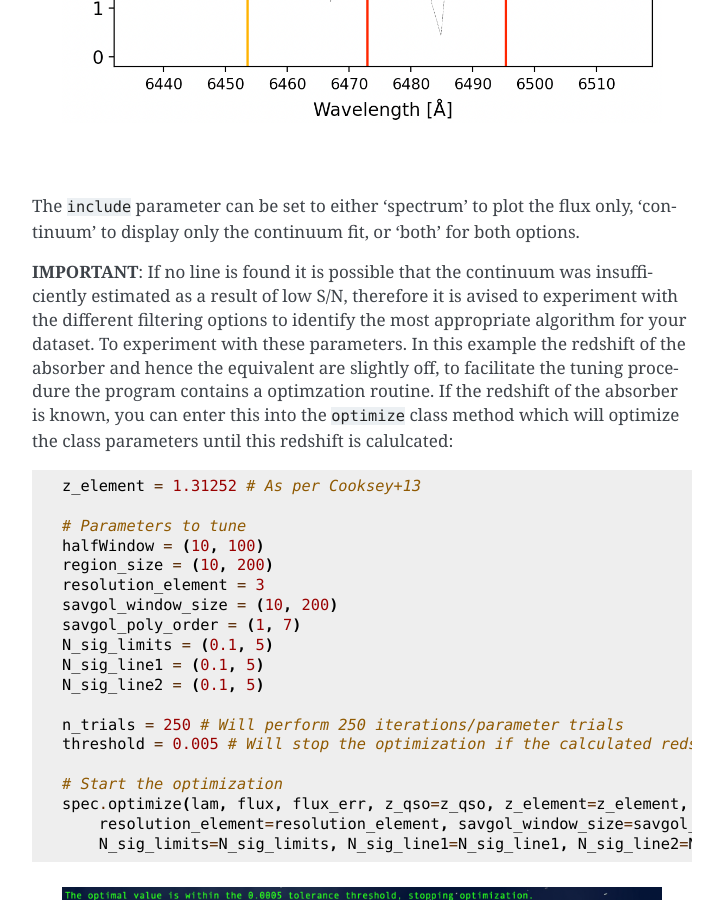
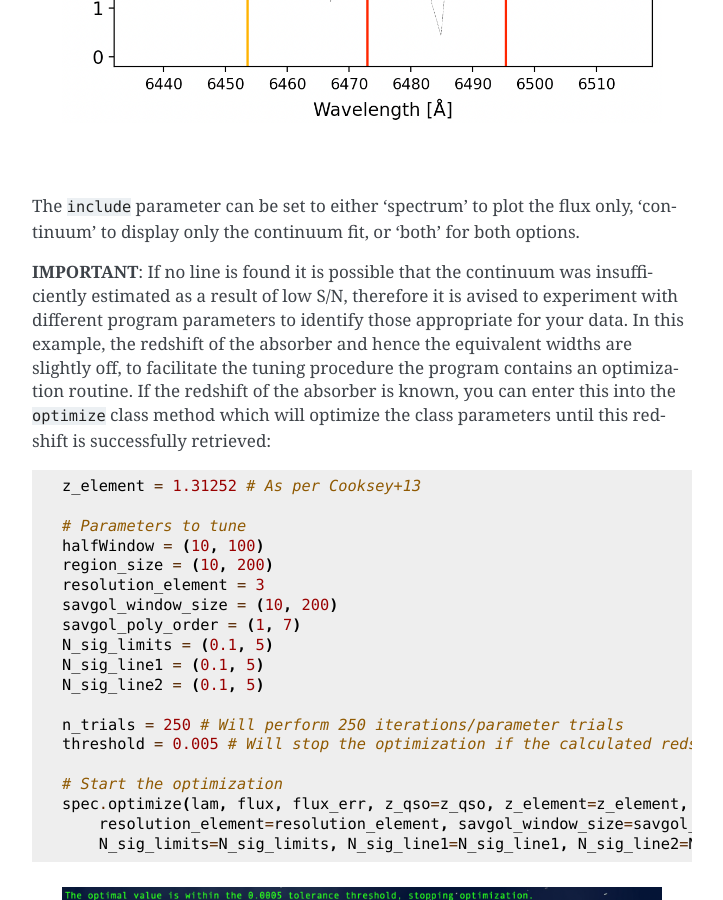
Before and after one commit to Professor-G/LineDetect, a Sphinx documentation site: the page built from docs/source/Examples.rst, in a window 1280 px wide and 900 px high, scrolled down 1728 px. Shown: the whole window, without its empty margins (388-1111 px from the left). Built offline with Sphinx 7.4.7, drawn with Linux system fonts in a browser that asks for light colours; pages that are not in the unit, such as notebooks, are missing from menus.

Commit message:
updated example page

```diff
--- a/docs/source/Examples.rst
+++ b/docs/source/Examples.rst
@@ -55,7 +55,7 @@ After running the ``process_spectrum`` method, the instantiated class will conta
 
 The ``include`` parameter can be set to either 'spectrum' to plot the flux only, 'continuum' to display only the continuum fit, or 'both' for both options.
 
-**IMPORTANT**: If no line is found it is possible that the continuum was insufficiently estimated as a result of low S/N, therefore it is avised to experiment with the different filtering options to identify the most appropriate algorithm for your dataset. To experiment with these parameters. In this example the redshift of the absorber and hence the equivalent are slightly off, to facilitate the tuning procedure the program contains a optimzation routine. If the redshift of the absorber is known, you can enter this into the ``optimize`` class method which will optimize the class parameters until this redshift is calulcated:
+**IMPORTANT**: If no line is found it is possible that the continuum was insufficiently estimated as a result of low S/N, therefore it is avised to experiment with different program parameters to identify those appropriate for your data. In this example, the redshift of the absorber and hence the equivalent widths are slightly off, to facilitate the tuning procedure the program contains an optimization routine. If the redshift of the absorber is known, you can enter this into the ``optimize`` class method which will optimize the class parameters until this redshift is successfully retrieved:
 
 .. code-block:: python
 
```
